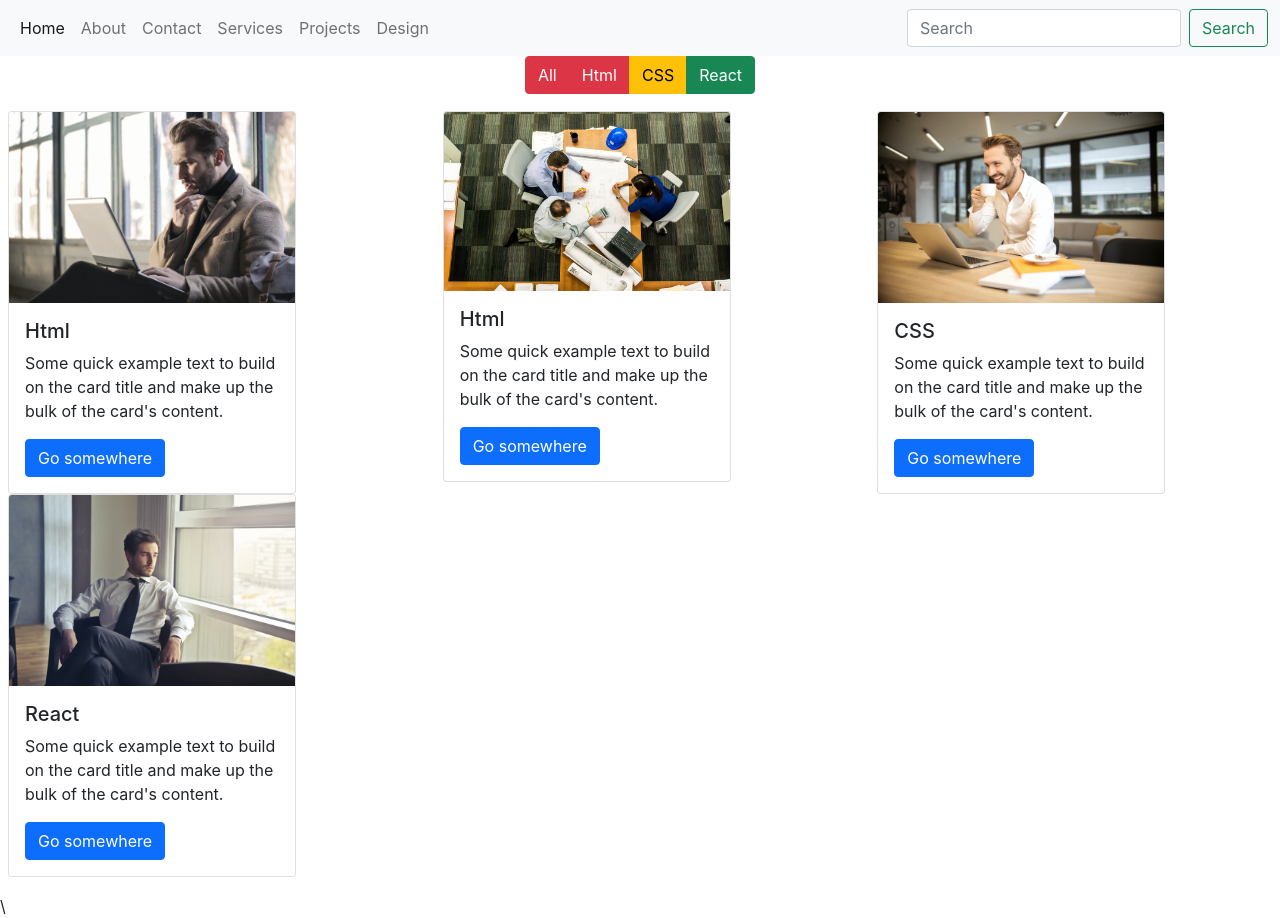
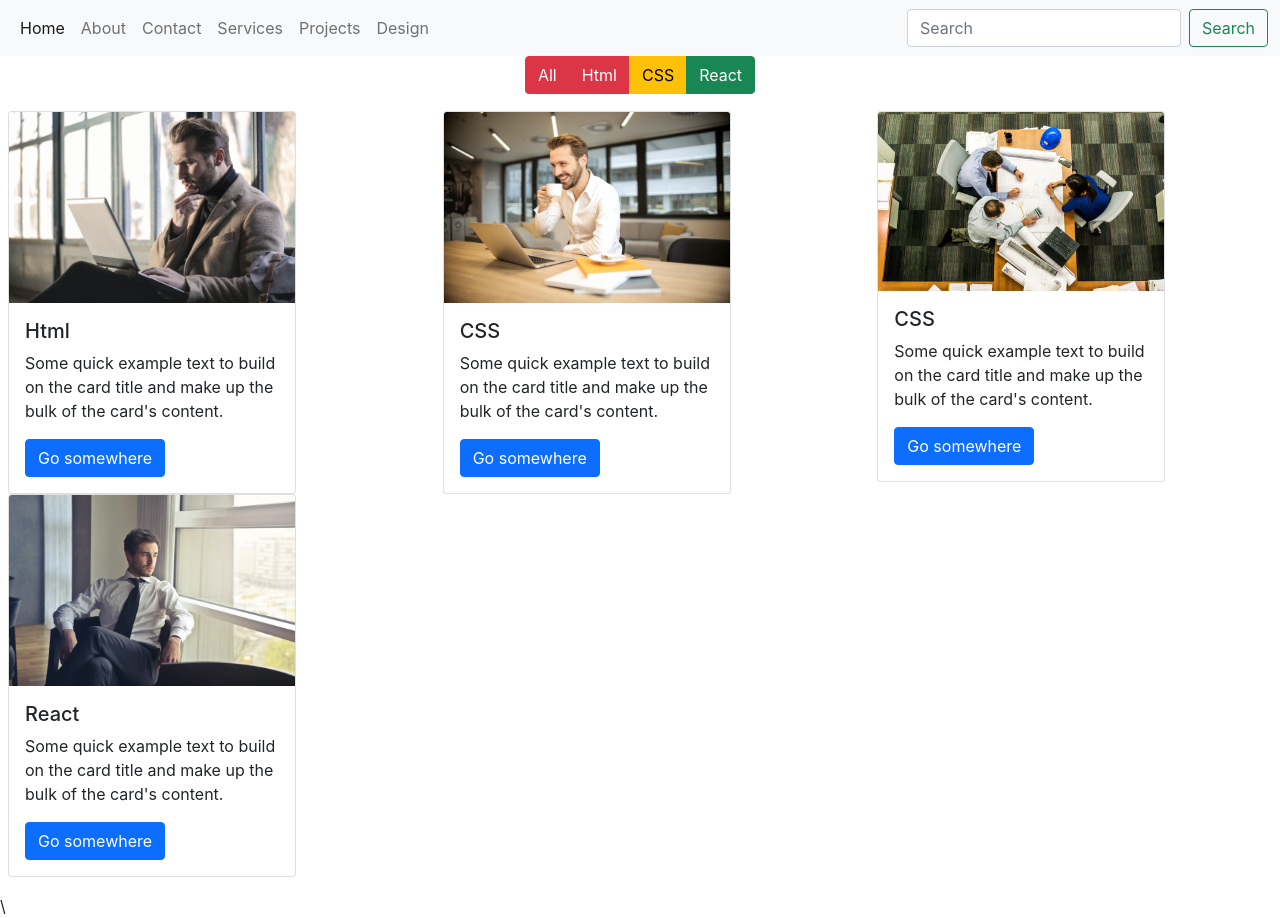
Before and after one commit to Hassam009/My-Personal-Portfolio-Website, a React (Create React App) app in the folder portfolio-website/: page /Projects in a window 1280 px wide. Built offline with nearby package versions, Linux system fonts and the light colour scheme.

Commit message:
Some changes

```diff
--- a/portfolio-website/src/Cards/ProjectsCards.js
+++ b/portfolio-website/src/Cards/ProjectsCards.js
@@ -4,8 +4,9 @@ import { Link } from "react-router-dom";
 const ProjectsCards = ({ selectCategory }) => {
   const project = [
     { id: 1, category: "Html", image: "/Images/B4.jpg" /* other properties */ },
-    { id: 1, category: "Html", image: "/Images/B1.jpg" /* other properties */ },
+    // { id: 1, category: "Html", image: "/Images/B1.jpg" /* other properties */ },
     { id: 2, category: "CSS", image: "/Images/B5.jpg" /* other properties */ },
+    { id: 3, category: "CSS", image: "/Images/B1.jpg" /* other properties */ },
     {
       id: 3, category: "React",image: "/Images/B3.jpg" /* other properties */},
     // Add more projects as needed
```
